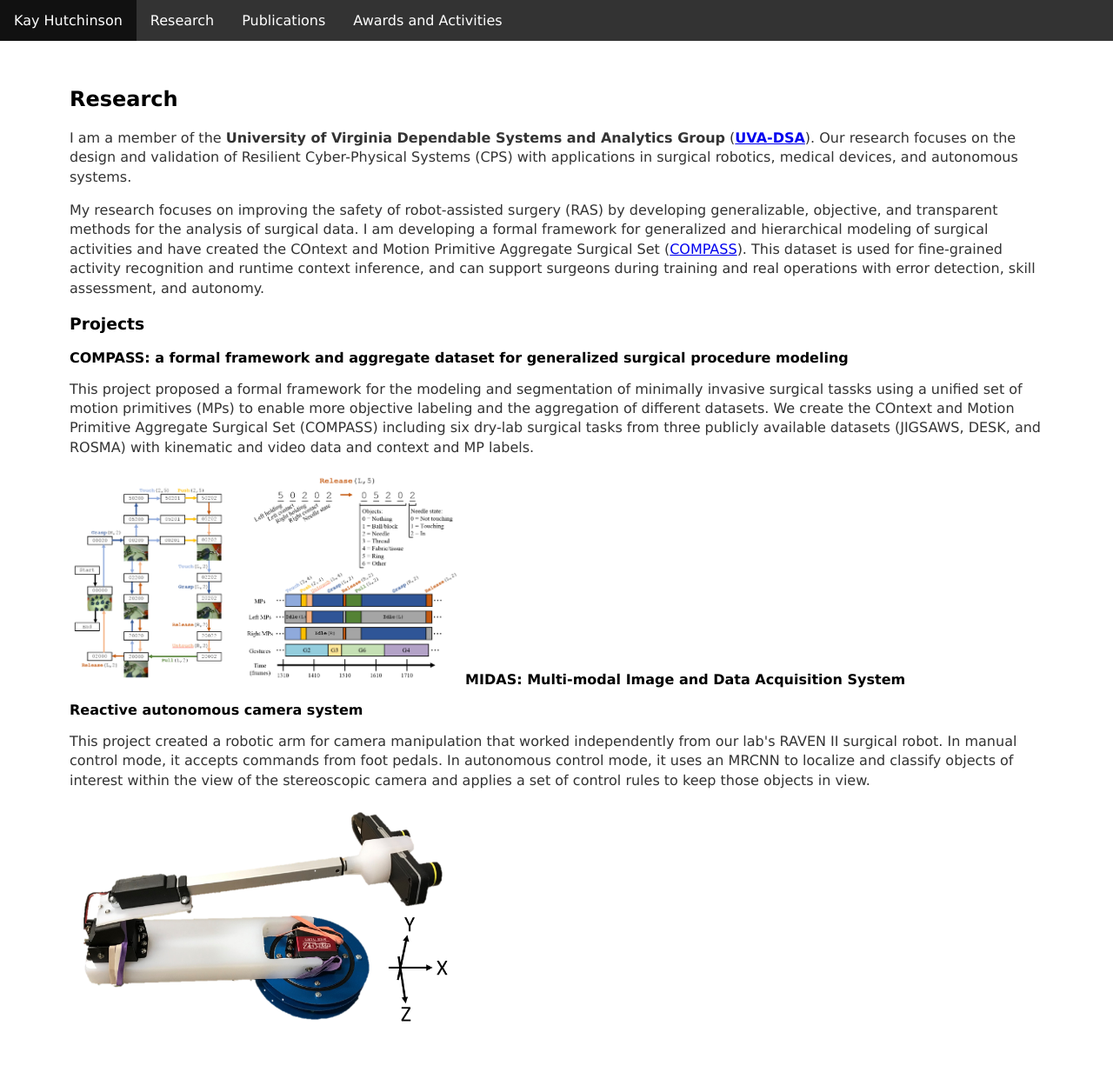
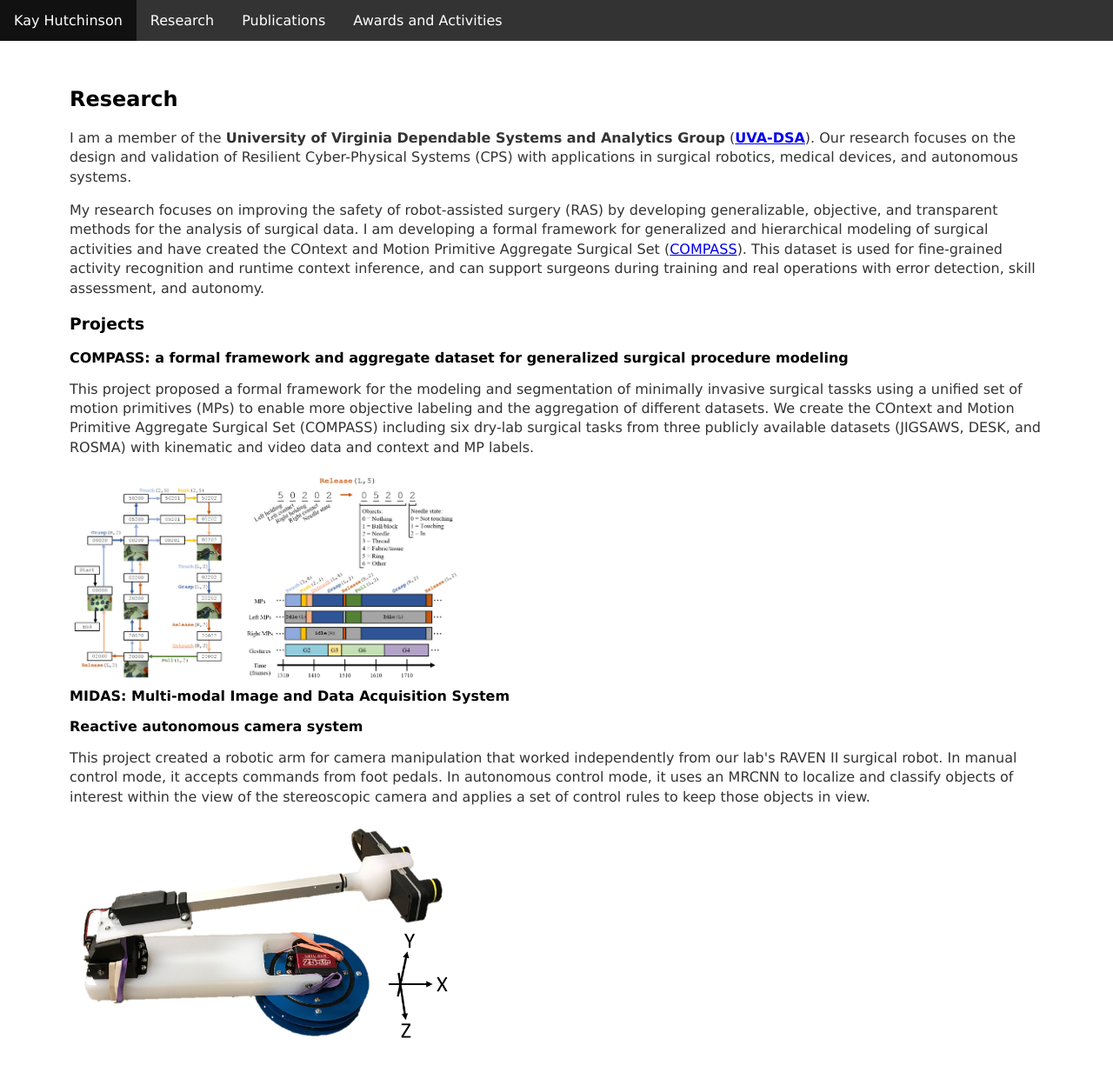
Before and after one commit to kch4fk/kch4fk.github.io, a Jekyll site: the page built from research/index.html, in a window 1280 px wide and 1303 px high. Shown: the top 1233 px of the window at 87% size. Built offline with Jekyll 4.4.1, drawn with Linux system fonts in a browser that asks for light colours.

Commit message:
Update index.html

```diff
--- a/research/index.html
+++ b/research/index.html
@@ -28,8 +28,10 @@ title: "Research"
 		surgical tasks from three publicly available datasets (JIGSAWS, DESK, and ROSMA) with kinematic and video data
 		and context and MP labels. </p>
 
-	<img src="/images/NP_fig.png" width = "450" height="auto">
-
+	<tr>
+		<td><img src="/images/NP_fig.png" width = "450" height="auto"><br></td>
+	<td></td>
+	</tr>
 
 	<tr>
 		<td><b> MIDAS: Multi-modal Image and Data Acquisition System </b></td>
@@ -46,8 +48,10 @@ title: "Research"
 		robot. In manual control mode, it accepts commands from foot pedals. In autonomous control mode, it uses an MRCNN
 		to localize and classify objects of interest within the view of the stereoscopic camera and applies a set of
 		control rules to keep those objects in view.</p>
-
-	<img src="/images/IBIS.png" width="450" height="auto">
+	<tr>
+		<td><img src="/images/IBIS.png" width="450" height="auto"><br></td>
+	<td></td>
+	</tr>
 
 	<!--<p>Text <em>emphasis</em> Text <a href="/about">Read more</a></p>-->
 	<!--<p>Check out what my <a href="https://homa-alem.github.io/research.html">lab</a> is working on.</p> -->
```
